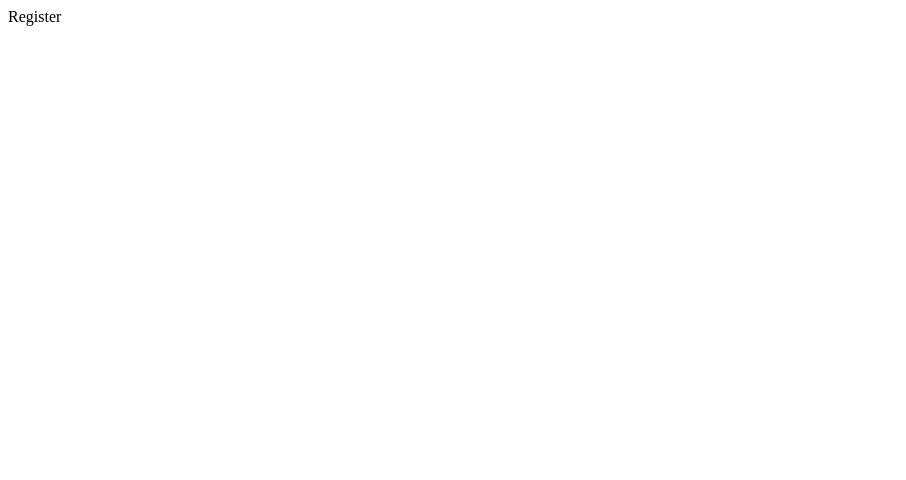
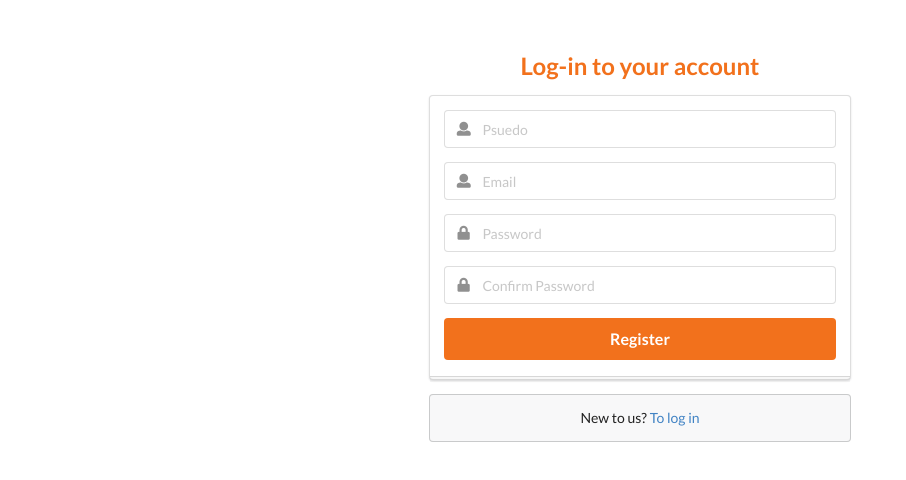
Before and after one commit to usazehan/team-collaborative-app, a Vue app: page /#/register in a window 1280 px wide. Shown: the top 480 px of the page, without its empty margins (0-906 px from the left). Built offline with nearby package versions, Linux system fonts and the light colour scheme.

Commit message:
Register Page

```diff
--- a/index.html
+++ b/index.html
@@ -2,11 +2,18 @@
 <html>
   <head>
     <meta charset="utf-8">
-    <meta name="viewport" content="width=device-width,initial-scale=1.0">
     <title>team-collaborative-app</title>
+    <link rel="stylesheet" href="https://cdnjs.cloudflare.com/ajax/libs/semantic-ui/2.3.3/semantic.min.css">
   </head>
   <body>
     <div id="app"></div>
     <!-- built files will be auto injected -->
+    <script
+      src="https://code.jquery.com/jquery-3.3.1.min.js"
+      integrity="sha256-FgpCb/KJQlLNfOu91ta32o/NMZxltwRo8QtmkMRdAu8="
+      crossorigin="anonymous"
+    >
+    </script>
+    <script src="https://cdnjs.cloudflare.com/ajax/libs/semantic-ui/2.3.3/semantic.min.js"></script>
   </body>
 </html>
--- a/package.json
+++ b/package.json
@@ -11,6 +11,7 @@
   },
   "dependencies": {
     "firebase": "^5.4.2",
+    "md5": "^2.2.1",
     "vue": "^2.5.2",
     "vue-router": "^3.0.1",
     "vuex": "^3.0.1"
--- a/src/main.js
+++ b/src/main.js
@@ -7,6 +7,7 @@ import firebase from 'firebase'
 import Login from './pages/Login'
 import Register from './pages/Register'
 import Tchat from './pages/Tchat'
+import store from './store'
 
 Vue.use(VueRouter)
 
@@ -38,10 +39,13 @@ let config = {
 };
 firebase.initializeApp(config);
 
+window.firebase =firebase
+
 /* eslint-disable no-new */
 new Vue({
   el: '#app',
   components: { App },
   template: '<App/>',
-  router
+  router,
+  store
 })
--- a/src/pages/Register.vue
+++ b/src/pages/Register.vue
@@ -1,7 +1,142 @@
 <template>
-    <div>Register</div>
+<div class="ui middle aligned center aligned grid login_container">
+  <div class="column">
+    <h2 class="ui orange header">
+      <div class="content">
+        Log-in to your account
+      </div>
+    </h2>
+    <form class="ui large form" :class="{'error' : hasErrors}">
+      <div class="ui stacked segment">
+        <div class="field">
+          <div class="ui left icon input">
+            <i class="user icon"></i>
+            <input type="text" name="name" placeholder="Psuedo" v-model.trim="name">
+          </div>
+        </div>
+        <div class="field">
+          <div class="ui left icon input">
+            <i class="user icon"></i>
+            <input type="email" name="email" placeholder="Email" v-model.trim="email">
+          </div>
+        </div>
+        <div class="field">
+          <div class="ui left icon input">
+            <i class="lock icon"></i>
+            <input type="password" name="password" placeholder="Password" v-model="password">
+          </div>
+        </div>
+        <div class="field">
+          <div class="ui left icon input">
+            <i class="lock icon"></i>
+            <input type="password" name="password_confirmation" placeholder="Confirm Password" v-model="password_confirmation">
+          </div>
+        </div>
+        <div class="ui fluid large orange button" @click.prevent="register" :class="{'loading': isLoading}">Register</div>
+      </div>
+
+      <div class="ui error message" v-if="hasErrors">
+        <p :v-for="error in errors" >{{ error }}</p>
+      </div>
+    </form>
+
+    <div class="ui message">
+      New to us? <router-link to="/login">To log in</router-link>
+    </div>
+  </div>
+</div>
 </template>
 
 <script>
+    import md5 from 'md5'
+
+    export default {
+        name: 'register',
+        data () {
+            return {
+                name: '',
+                email: '',
+                password: '',
+                password_confirmation: '',
+                errors: [],
+                usersRef: firebase.database().ref('users'),
+                isLoading: false
+            }
+        },
+        computed: {
+          hasErrors() {
+            return this.errors.length > 0
+          }
+        },
+        methods: {
+            register() {
+                console.log("Register")
+                this.errors = [];
+                if(this.isFormValid()) {
+                  this.isLoading = true
+                  firebase.auth().createUserWithEmailAndPassword(this.email, this.password).then(user => {
+                    console.log("Registered User" + user.email)
+                    user.updateProfile({
+                      displayName: this.name,
+                      photoURL: "http://www.gravatar.com/avatar/"+md5(user.email)+"?d=identicon"
+                    }).then (() => {
+                      this.saveUserToUsersRef(user).then(() => {
+                        this.$store.dispatch("setUser", user)
+                        this.$router.push('/')
+                      })
+                    }, error => {
+                      console.log(error)
+                      this.errors.push(error.message)
+                      this.isLoading = false
+                    })
+                  }).catch(error => {
+                    console.log(error)
+                    this.errors.push(error.message)
+                    this.isLoading = false
+                  })
+                }
+            },
+            saveUserToUsersRef(user) {
+              return this.usersRef.child(user.uid).set({
+                name: user.displayName,
+                avatar: user.photoURL
+              })
+            },
+            isEmpty() {
+              if(this.name.length == 0 || this.email.length == 0 || this.password.length == 0 || this.password_confirmation.length == 0) {
+                return true;
+              }
+              return false;
+            },
+            passwordValid() {
+              if(this.password.length < 6 || this.password_confirmation.length < 6) {
+                return false;
+              }
+              if(this.password !== this.password_confirmation) {
+                return false;
+              }
+              return true;
+            },
+            isFormValid() {
+              if(this.isEmpty()) {
+                this.errors.push('Please complete all fields')
+                return false;
+              }
+              if(!this.passwordValid()){
+                this.errors.push('Incorrect password')
+                return false;
+              }
+            }
+        }
+    }
 
 </script>
+
+<style scoped>
+.login_container {
+    margin-top: 40px;
+}
+.column {
+    max-width: 450px;
+}
+</style>
--- /dev/null
+++ b/src/store.js
@@ -0,0 +1,33 @@
+import Vue from 'vue'
+import Vuex from 'vuex'
+import { stat } from 'fs';
+
+Vue.use(Vuex)
+
+const state = {
+    currentUser: null,
+    currentChannel: null,
+}
+
+const mutations = {
+    SET_USER(state, user) {
+        state.currentUser = user
+    }
+}
+
+const actions = {
+    setUser({commit}, user) {
+        commit("SET_USER", user)
+    }
+}
+
+const getters = {
+    currentUser: state => state.currentUser
+}
+
+export default new Vuex.Store({
+    state,
+    mutations,
+    actions,
+    getters
+})
```
Also changed, not shown: 1 other file (tests, documents, lock files or other folders).
